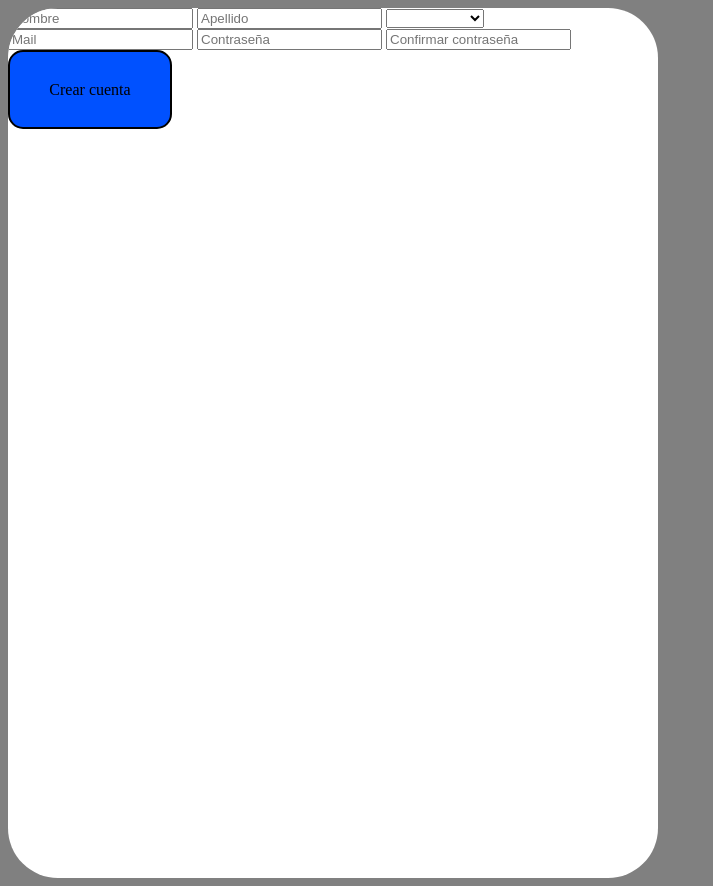
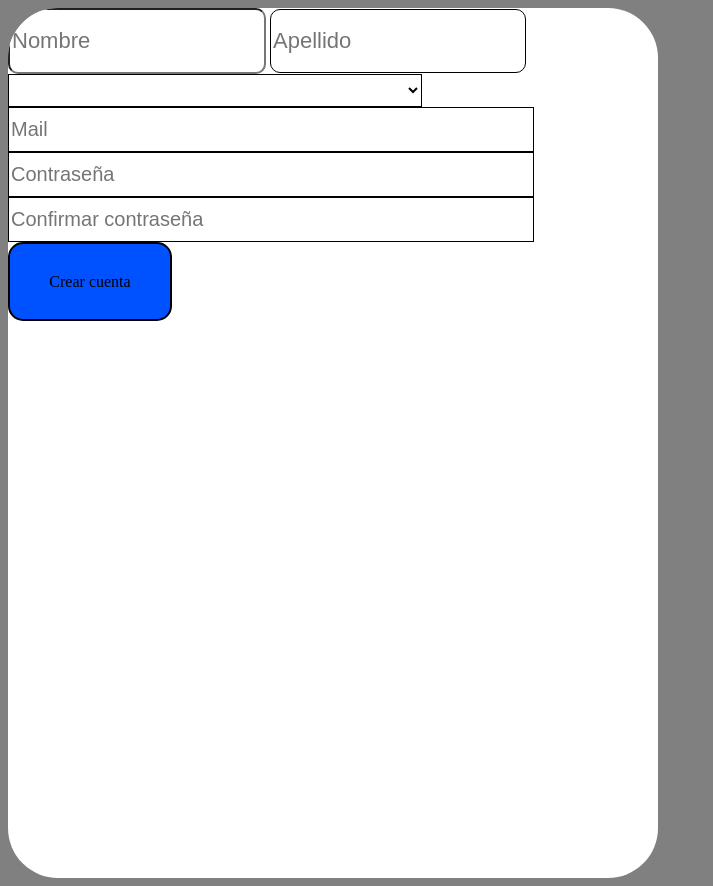
Before and after one commit to 3-TIC-ORT/proyecto-me-pica-el-bagre, a plain HTML site: page frontend/registrarse.html in a window 1280 px wide. Shown: the whole page, without its empty margins (0-713 px from the left). Drawn offline with Linux system fonts and the light colour scheme.

```diff
--- a/frontend/Registrarse.css
+++ b/frontend/Registrarse.css
@@ -13,6 +13,69 @@
 
     }
 
+    .Nombre{
+        height: 60px;
+        width: 250px;
+        background-color: #ffffff;
+        color:#000;
+        border-radius: 10px;
+        border: 1px   soliid black;
+        font-size: 22px;
+
+    }
+
+
+
+.Apellido{
+    height: 60px;
+    width: 250px;
+    background-color: #ffffff;
+    color:#000;
+    border-radius: 10px;
+    border: 1px solid black;
+    font-size: 22px;
+
+}
+
+.Sede{
+    height: 33px;
+    width: 414px;
+    background-color: #ffffff;
+    color:#000;
+    border: 1px solid black;
+    font-size: 22px;
+
+}
+
+.Mail{
+    height: 41px;
+    width: 520px;
+    background-color: #ffffff;
+    color:#000;
+    border: 1px solid black;
+    font-size: 20px;
+
+}
+
+.Contraseña{
+    height: 41px;
+    width: 520px;
+    background-color: #ffffff;
+    color:#000;
+    border: 1px solid black;
+    font-size: 20px;
+
+}
+
+.Confirmarcontraseña{
+    height: 41px;
+    width: 520px;
+    background-color: #ffffff;
+    color:#000;
+    border: 1px solid black;
+    font-size: 20px;
+
+}
     body {
         background-color: grey;
     }
--- a/frontend/registrarse.html
+++ b/frontend/registrarse.html
@@ -13,7 +13,7 @@
 <div class="Ventana">
     <input type="text"  class="Nombre"  id="nombre-registrar" placeholder="Nombre">
     <input type="text"  class="Apellido" id="apellido-registrar" placeholder="Apellido">
-<select    class="Sede"  name="Sede registro" id="Sede registro" >
+<select    class="Sede"  name="Sede_registro" id="Sede registro" >
     <option value="Vacia"></option>
     <option value="Belgrano">Ort Belgrano</option>
     <option value="Almagro">Ort Almagro</option>
@@ -25,7 +25,6 @@
 <a href="./Iniciar-sesion.html"  id="Crearcuenta"  class="Crearcuenta">Crear cuenta</a>
 
 
-
 </div>
 </body>
 </html>
```
